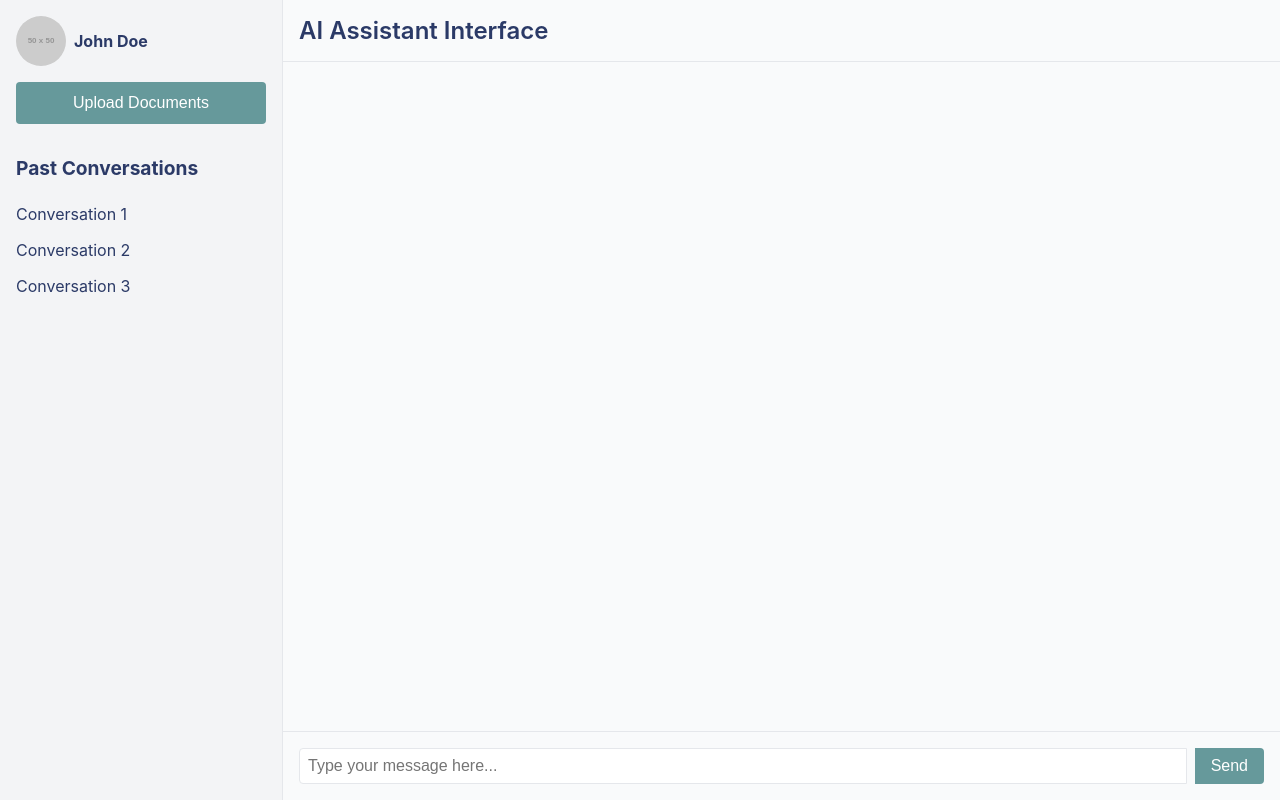
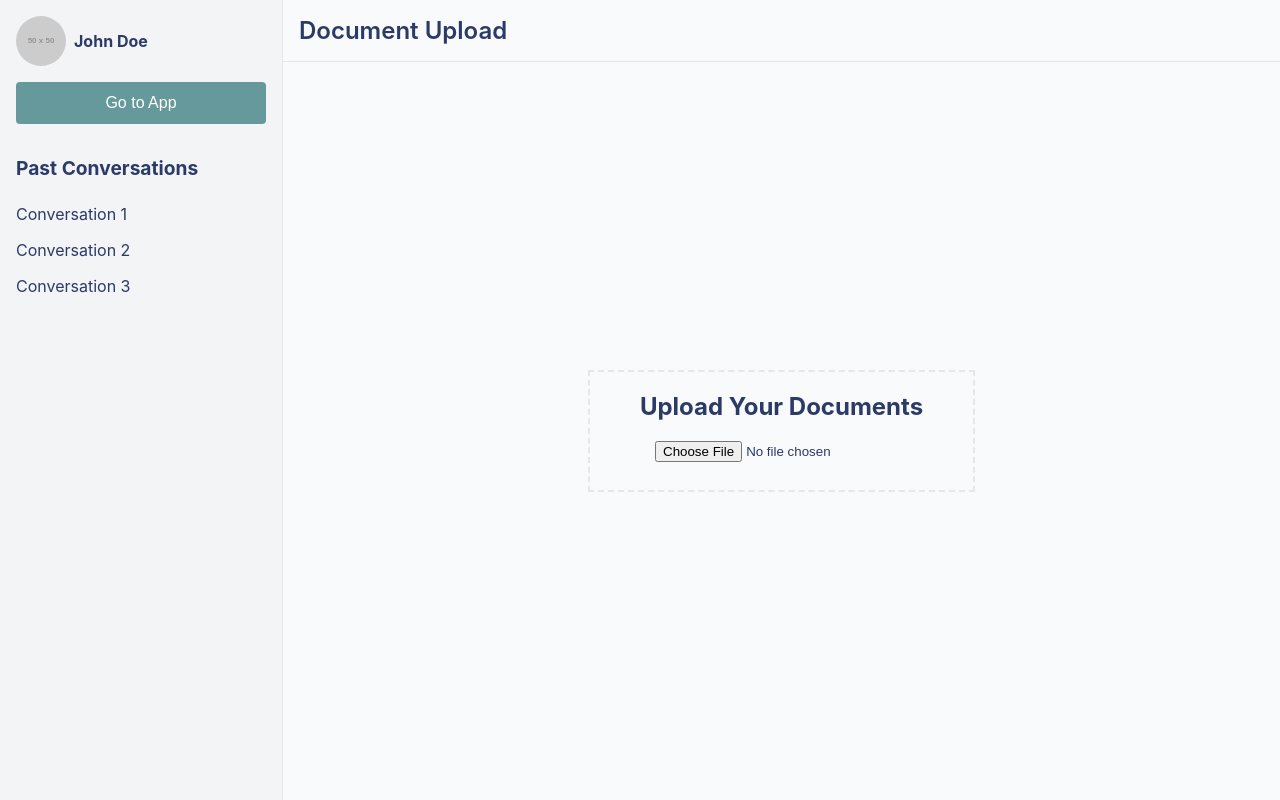
Before and after one commit to Swastik3/LMS-Buddy, a React (Create React App) app: page /uploadDocuments in a window 1280 px wide. Built offline with nearby package versions, Linux system fonts and the light colour scheme.

Commit message:
Added document upload page

```diff
--- a/package.json
+++ b/package.json
@@ -3,6 +3,7 @@
   "version": "0.1.0",
   "private": true,
   "dependencies": {
+    "@react-native-vector-icons/material-icons": "^0.0.1-alpha.25",
     "@testing-library/jest-dom": "^5.17.0",
     "@testing-library/react": "^13.4.0",
     "@testing-library/user-event": "^13.5.0",
@@ -14,6 +15,7 @@
     "lucide-react": "^0.441.0",
     "react": "^18.3.1",
     "react-dom": "^18.3.1",
+    "react-router-dom": "^6.26.2",
     "react-scripts": "5.0.1",
     "typescript": "^4.9.5",
     "web-vitals": "^2.1.4"
--- a/src/App.tsx
+++ b/src/App.tsx
@@ -1,7 +1,10 @@
 import React, { useState } from 'react';
 import './components/Chat.css';
+import { BrowserRouter as Router, Routes, Route, useNavigate } from 'react-router-dom';
+import UploadDocuments from './UploadDocuments';
 
-const AIHomepage = () => {
+const AIHomepage: React.FC = () => {
+  const navigate = useNavigate();
   const [messages, setMessages] = useState<Array<{ text: string; isUser: boolean }>>([]);
   const [input, setInput] = useState('');
   const [conversations, setConversations] = useState(['Conversation 1', 'Conversation 2', 'Conversation 3']);
@@ -12,26 +15,22 @@ const AIHomepage = () => {
     if (input.trim()) {
       setMessages([...messages, { text: input, isUser: true }]);
       setInput('');
-      //simulated response
+      // simulated response
       setTimeout(() => {
         setMessages(msgs => [...msgs, { text: "How can I help you today?", isUser: false }]);
       }, 1000);
     }
   };
 
-  const handleUpload = () => {
-    // functionality placeholder button
-    console.log('Upload documents');
-  };
-
   return (
-    <div className="ai-assistant-layout">
+    <div className="ai-assistant-layout" id="root">
       <aside className="ai-assistant-sidebar">
         <div className="user-info">
           <img src="https://via.placeholder.com/50" alt="User Avatar" className="user-avatar" />
           <span className="user-name">{currentUser}</span>
         </div>
-        <button className="upload-button" onClick={handleUpload}>Upload Documents</button>
+        <button className="upload-button" onClick={() => navigate('/uploadDocuments')}>Upload Documents</button>
+
         <div className="conversations-list">
           <h2>Past Conversations</h2>
           <ul>
@@ -68,4 +67,15 @@ const AIHomepage = () => {
   );
 };
 
-export default AIHomepage;
+const AppWrapper: React.FC = () => {
+  return (
+    <Router>
+      <Routes>
+        <Route path="/" element={<AIHomepage />} />
+        <Route path="/uploadDocuments" element={<UploadDocuments />} />
+      </Routes>
+    </Router>
+  );
+};
+
+export default AppWrapper;
--- /dev/null
+++ b/src/UploadDocuments.tsx
@@ -0,0 +1,64 @@
+import React, { useState } from 'react';
+import { useNavigate } from 'react-router-dom';
+import './components/Chat.css';
+
+
+const UploadDocuments: React.FC = () => {
+  const [fileName, setFileName] = useState<string | null>(null);
+  const navigate = useNavigate(); // Navigate to different pages
+  const [conversations] = useState(['Conversation 1', 'Conversation 2', 'Conversation 3']);
+  const [currentUser] = useState('John Doe');
+
+  const handleUpload = async (event: React.ChangeEvent<HTMLInputElement>) => {
+    const file = event.target.files?.[0];
+    if (!file) return;
+
+    setFileName(file.name);
+
+    const formData = new FormData();
+    formData.append('file', file);
+
+    // Handle actual upload logic (can be added later)
+  };
+
+  return (
+    <div className="ai-assistant-layout" id="root">
+      <aside className="ai-assistant-sidebar">
+        <div className="user-info">
+          <img src="https://via.placeholder.com/50" alt="User Avatar" className="user-avatar" />
+          <span className="user-name">{currentUser}</span>
+        </div>
+        <button className="chat-button" onClick={() => navigate('/')}>Go to App</button>
+
+        <div className="conversations-list">
+          <h2>Past Conversations</h2>
+          <ul>
+            {conversations.map((conv, index) => (
+              <li key={index}>{conv}</li>
+            ))}
+          </ul>
+        </div>
+      </aside>
+      <div className="upload-assistant-container">
+        <header className="ai-assistant-header">
+          <h1>Document Upload</h1>
+        </header>
+        <div className = "upload-alignment">
+        <footer className="upload-assistant-input">
+          <h2>Upload Your Documents</h2>
+          <input
+            type="file"
+            id="pdf-upload"
+            className="file-upload-input"
+            accept=".pdf"
+            onChange={handleUpload}
+          />
+          {fileName && <p>Uploaded File: {fileName}</p>}
+        </footer>
+        </div>
+      </div>
+    </div>
+  );
+};
+
+export default UploadDocuments;
--- a/src/components/Chat.css
+++ b/src/components/Chat.css
@@ -1,10 +1,9 @@
-/* ai-assistantLike.css */
 :root {
   --ai-assistant-bg: #f9fafb;
   --ai-assistant-text: #2b3a67;
   --ai-assistant-border: #e5e7eb;
   --ai-assistant-primary: #66999B;
-  --ai-assistant-primary-hover: #66999B;
+  --ai-assistant-primary-hover: #438486;
   --ai-assistant-user-msg: #c7e8eb;
   --ai-assistant-ai-msg: #e4f2f3;
 }
@@ -68,6 +67,22 @@ body {
   background-color: var(--ai-assistant-primary-hover);
 }
 
+.chat-button {
+  background-color: var(--ai-assistant-primary);
+  color: white;
+  border: none;
+  padding: 0.75rem 1rem;
+  border-radius: 0.25rem;
+  font-size: 1rem;
+  cursor: pointer;
+  transition: background-color 0.2s;
+  margin-bottom: 1rem;
+}
+
+.chat-button:hover {
+  background-color: var(--ai-assistant-primary-hover);
+}
+
 .conversations-list {
   flex-grow: 1;
   overflow-y: auto;
@@ -99,6 +114,41 @@ body {
   max-width: calc(100% - 250px);
 }
 
+.upload-assistant-header {
+  padding: 1rem;
+  border-bottom: 1px solid var(--ai-assistant-border);
+
+}
+
+.upload-assistant-container {
+  flex-grow: 1;
+  display: flex;
+  flex-direction: column;
+  max-width: calc(100% - 250px);
+}
+
+.upload-assistant-input {
+
+  display: flex;
+  flex-direction: column;
+  max-width: calc(100% - 250px);
+  padding-inline: 50px;
+  align-items:center;
+  justify-content: center;
+  border: 2px dashed var(--ai-assistant-border);
+  text-align: center;
+  padding-bottom: 1.75em;
+}
+
+.upload-alignment{
+  display: flex;
+  flex-direction: column;
+  align-items:center;
+  justify-content: center;
+  height: 100vh;
+}
+
+
 .ai-assistant-header {
   padding: 1rem;
   border-bottom: 1px solid var(--ai-assistant-border);
@@ -117,11 +167,13 @@ body {
 }
 
 .message {
-  max-width: 80%;
+  max-width: 50%;
   margin-bottom: 1rem;
   padding: 0.75rem 1rem;
   border-radius: 0.5rem;
   line-height: 1.5;
+  word-wrap: break-word;
+  white-space: pre-wrap;
 }
 
 .user-message {
--- a/src/index.tsx
+++ b/src/index.tsx
@@ -12,8 +12,3 @@ root.render(
     <App />
   </React.StrictMode>
 );
-
-// If you want to start measuring performance in your app, pass a function
-// to log results (for example: reportWebVitals(console.log))
-// or send to an analytics endpoint. Learn more: https://bit.ly/CRA-vitals
-reportWebVitals();
```
Also changed, not shown: public/index.html (+0 -18 lines), 1 other file (tests, documents, lock files or other folders).
